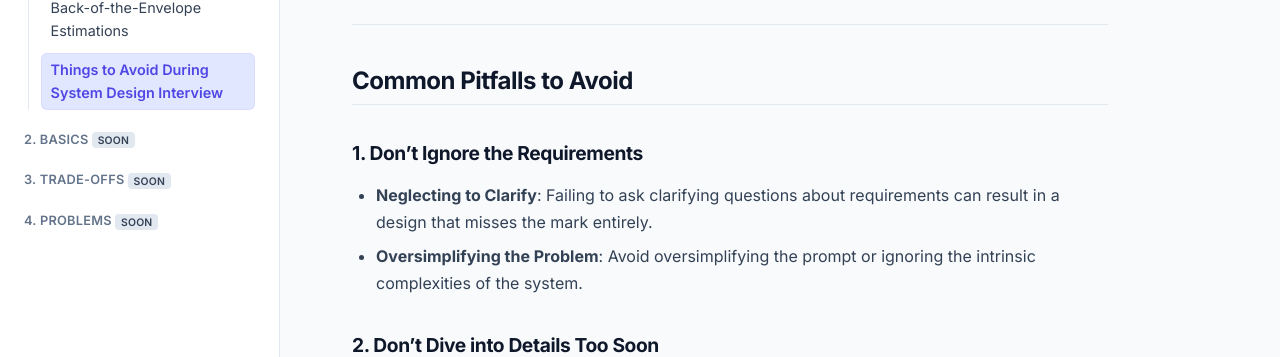
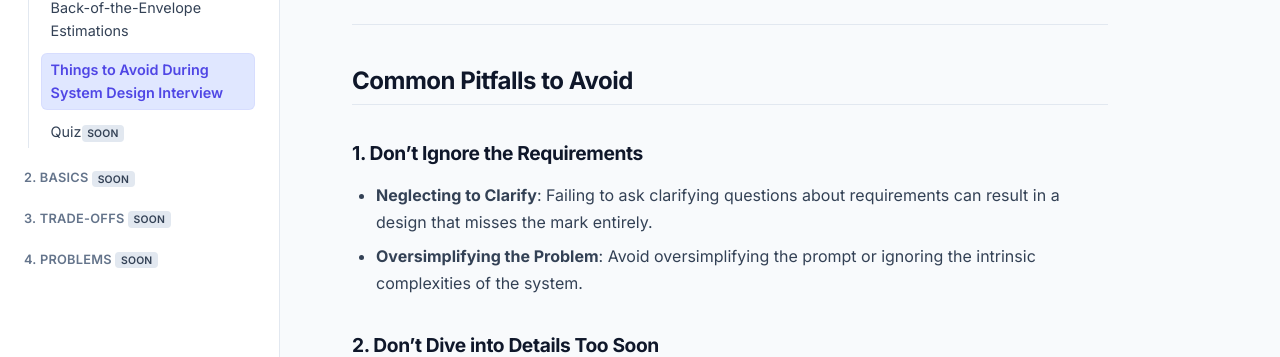
Before and after one commit to shouvik126/java-dsa-system-design-interview, a Jekyll site: the page built from System-Design/1-introduction-to-system-design-interview/things-to-avoid-during-system-design-interview.md, in a window 1280 px wide. Shown: the part 321-678 px from the top of the page. Built offline with Jekyll 4.4.1, drawn with Linux system fonts in a browser that asks for light colours.

Commit message:
minor change

```diff
--- a/_layouts/default.html
+++ b/_layouts/default.html
@@ -128,6 +128,11 @@
                   <a href="{{ '/System-Design/1-introduction-to-system-design-interview/things-to-avoid-during-system-design-interview/' | relative_url }}"
                     class="{% if page.url contains 'things-to-avoid-during-system-design-interview' %}active-link{% endif %}">
                     Things to Avoid During System Design Interview
+                  </a>
+                </li>
+                <li>
+                  <a href="#" class="{% if page.url contains 'quiz' %}active-link{% endif %}">
+                    Quiz<span class="badge">Soon</span>
                   </a>
                 </li>
               </ul>
```
